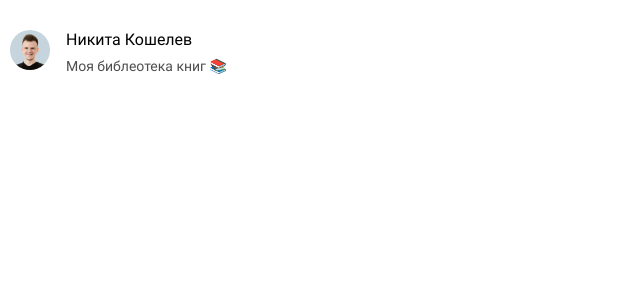
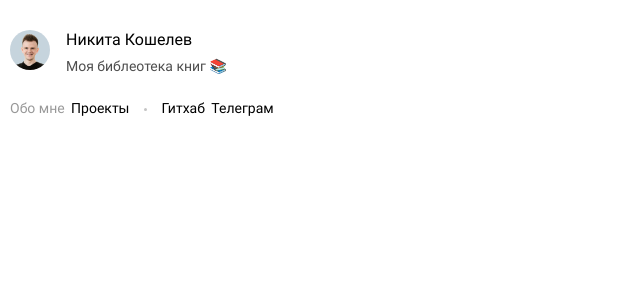
Before and after one commit to nunjuck/koshelev.dev, a Nuxt app: page / in a window 1280 px wide. Shown: the top 300 px of the page, without its empty margins (0-640 px from the left). Built offline with nearby package versions, Linux system fonts and the light colour scheme.

Commit message:
feat: add header

```diff
--- a/assets/css/_variables.css
+++ b/assets/css/_variables.css
@@ -2,6 +2,7 @@
   /* Colors */
   --link-color: #336fee;
   --text-color: #333;
+  --nav-color: #000;
   --text-light-color: #4e4e4e;
   --danger-color: #ae544e;
   --access-color: #7eae4e;
--- a/layouts/default.vue
+++ b/layouts/default.vue
@@ -1,7 +1,7 @@
 <template>
   <div>
-    <header class="header">
-      <div class="container">
+    <div class="container">
+      <header class="header">
         <div class="person-self">
           <picture>
             <img
@@ -16,20 +16,71 @@
             <span class="person-self__signature">Моя библеотека книг 📚</span>
           </div>
         </div>
-      </div>
-    </header>
+        <nav
+          class="main-nav"
+          aria-label="Главная навигация по сайту"
+          role="navigation"
+        >
+          <ul class="main-nav__list">
+            <li
+              class="main-nav__item main-nav__item--dissabled"
+              aria-current="page"
+            >
+              <a href="#" class="main-nav__link">Обо мне</a>
+            </li>
+            <li class="main-nav__item">
+              <a href="#" class="main-nav__link">Проекты</a>
+            </li>
+          </ul>
+        </nav>
+        <div class="contacts">
+          <ul class="contacts__list" aria-label="Список контактных данных">
+            <li class="contacts__item">
+              <a
+                href="https://github.com/nunjuck"
+                class="contacts__link"
+                target="_blank"
+                >Гитхаб</a
+              >
+            </li>
+            <li class="contacts__item">
+              <a
+                href="https://t.me/nunjuck"
+                class="contacts__link"
+                target="_blank"
+                >Телеграм</a
+              >
+            </li>
+          </ul>
+        </div>
+      </header>
+    </div>
     <Nuxt />
   </div>
 </template>
 
-<style lang="postcss">
+<style lang="postcss" scoped>
 .header {
   padding-top: 1.875rem;
+  display: flex;
+  flex-wrap: wrap;
+  @media (--screen-md) {
+    justify-content: space-between;
+    align-items: center;
+  }
 }
 
 .person-self {
   display: flex;
   align-items: center;
+  width: 100%;
+  margin-bottom: 0.5rem;
+
+  @media (--screen-md) {
+    width: auto;
+    flex-grow: 1;
+    margin-bottom: 0;
+  }
 }
 
 .person-self__avatar {
@@ -64,4 +115,75 @@
     font-size: 1.25rem;
   }
 }
+
+.main-nav__list,
+.contacts__list {
+  list-style-type: none;
+  padding-left: 0;
+}
+
+.main-nav__list {
+  margin-right: 1rem;
+
+  @media (--screen-md) {
+    margin-right: 1.2rem;
+  }
+}
+
+.contacts__list {
+  position: relative;
+  padding-left: 1rem;
+
+  @media (--screen-md) {
+    padding-left: 1.2rem;
+  }
+  &::before {
+    --size: 3px;
+
+    position: absolute;
+    content: '';
+    left: calc(var(--size) / -2);
+    top: 50%;
+    width: var(--size);
+    height: var(--size);
+    background-color: #c4c4c4;
+    border-radius: 50%;
+  }
+}
+
+.main-nav__item,
+.contacts__item {
+  display: inline-block;
+  &:not(:last-child) {
+    margin-right: 0.4rem;
+
+    @media (--screen-sm) {
+      margin-right: 1rem;
+    }
+
+    @media (--screen-md) {
+      margin-right: 1.2rem;
+    }
+  }
+}
+.main-nav__link,
+.contacts__link {
+  color: var(--nav-color);
+  text-decoration: none;
+  font-size: 0.875rem;
+
+  &:hover,
+  &:focus,
+  &:active {
+    color: #333;
+  }
+
+  @media (--screen-md) {
+    font-size: 1rem;
+  }
+}
+
+.main-nav__item--dissabled {
+  opacity: 0.4;
+}
 </style>
```
Also changed, not shown: 1 other file (tests, documents, lock files or other folders).
